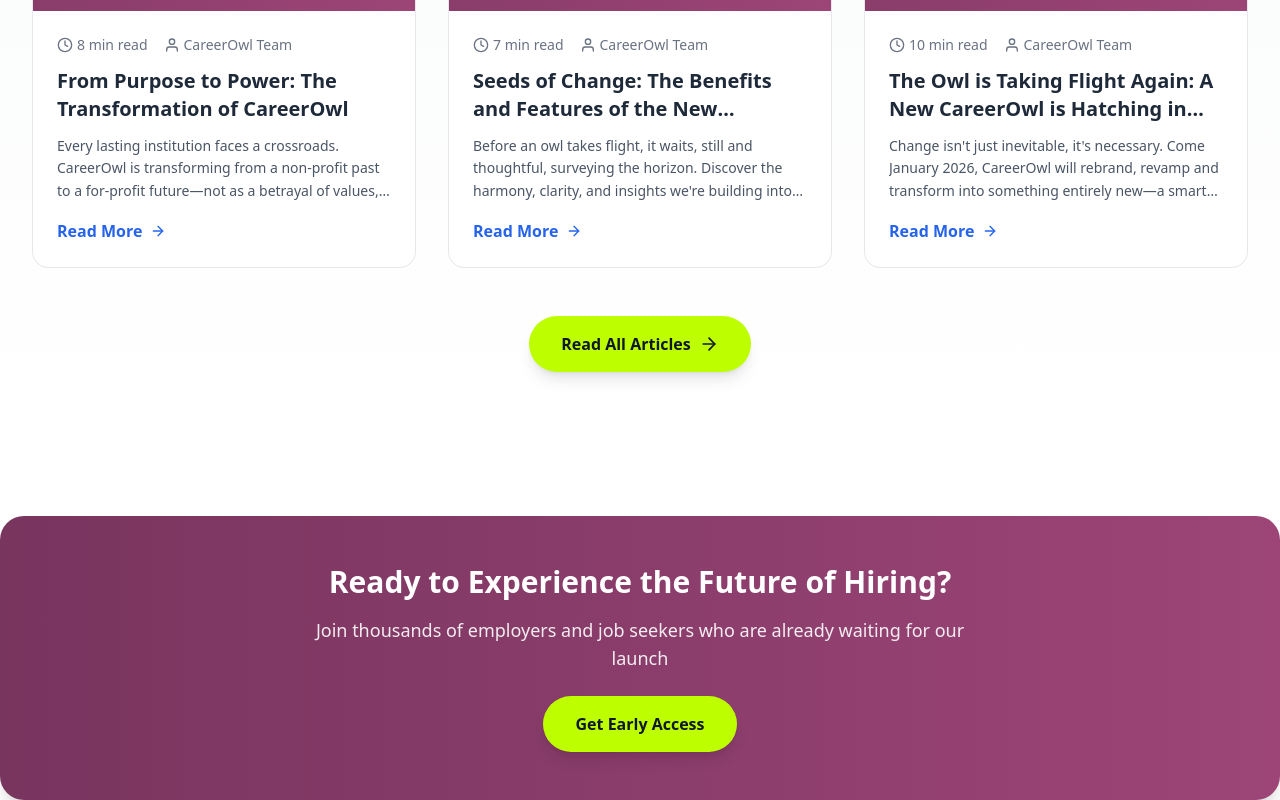
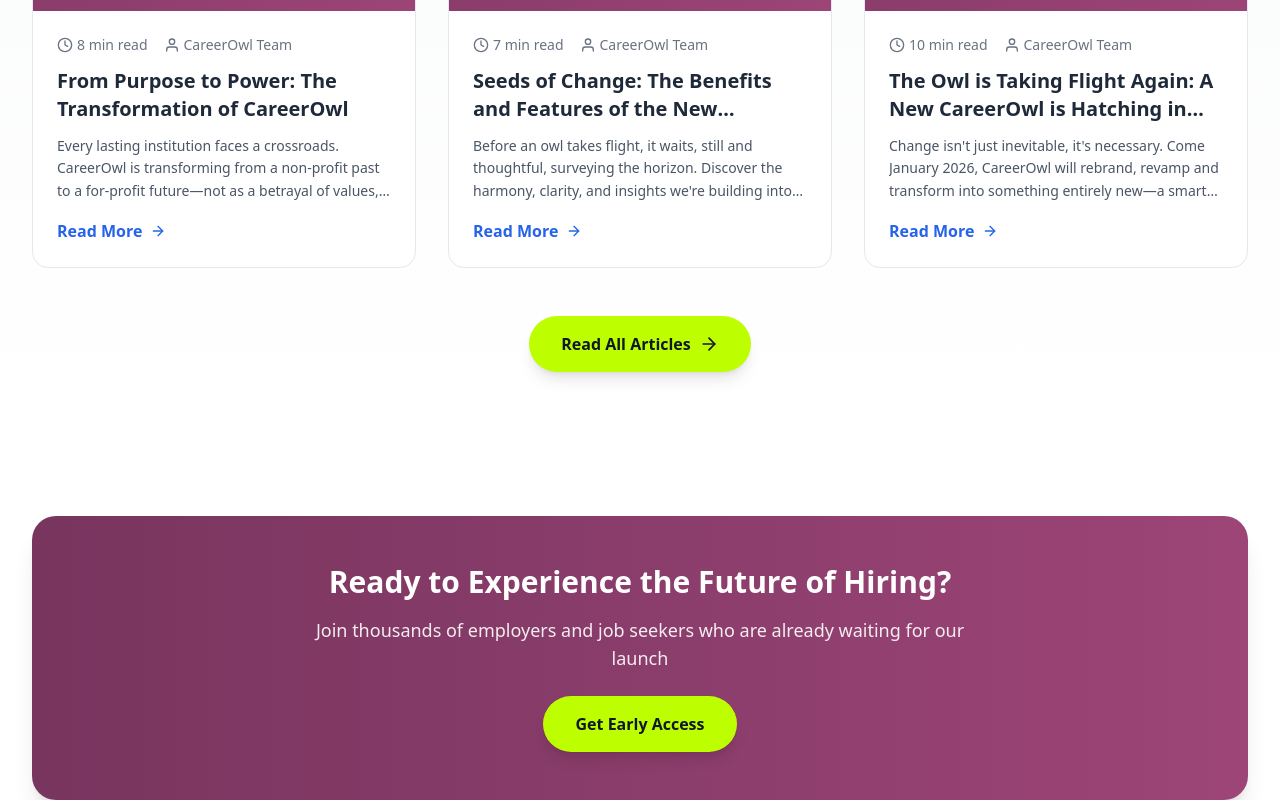
Before and after one commit to heysaadcodes/careerowl-coming-soon, a Next.js app: page / in a window 1280 px wide. Shown: the part 3447-4247 px from the top of the page. Built offline with nearby package versions, Linux system fonts and the light colour scheme; a web font is replaced by a local one.

Commit message:
minor change

```diff
--- a/src/components/CallToAction.jsx
+++ b/src/components/CallToAction.jsx
@@ -6,6 +6,8 @@
 
   return (
     <>
+      <div className="w-full px-4 sm:px-6 lg:px-8">
+        <div className="max-w-7xl mx-auto">
           <div className="mt-16 text-center bg-gradient-to-r from-[#78355e] to-[#9d4577] rounded-3xl p-12 shadow-xl">
             <h3 className="text-3xl font-bold text-white mb-4">
               Ready to Experience the Future of Hiring?
@@ -20,6 +22,8 @@
               Get Early Access
             </button>
           </div>
+        </div>
+      </div>
 
       {/* Early Access Modal */}
       <EarlyAccessModal
```
Lines whose indentation alone changed are shown as unchanged.
